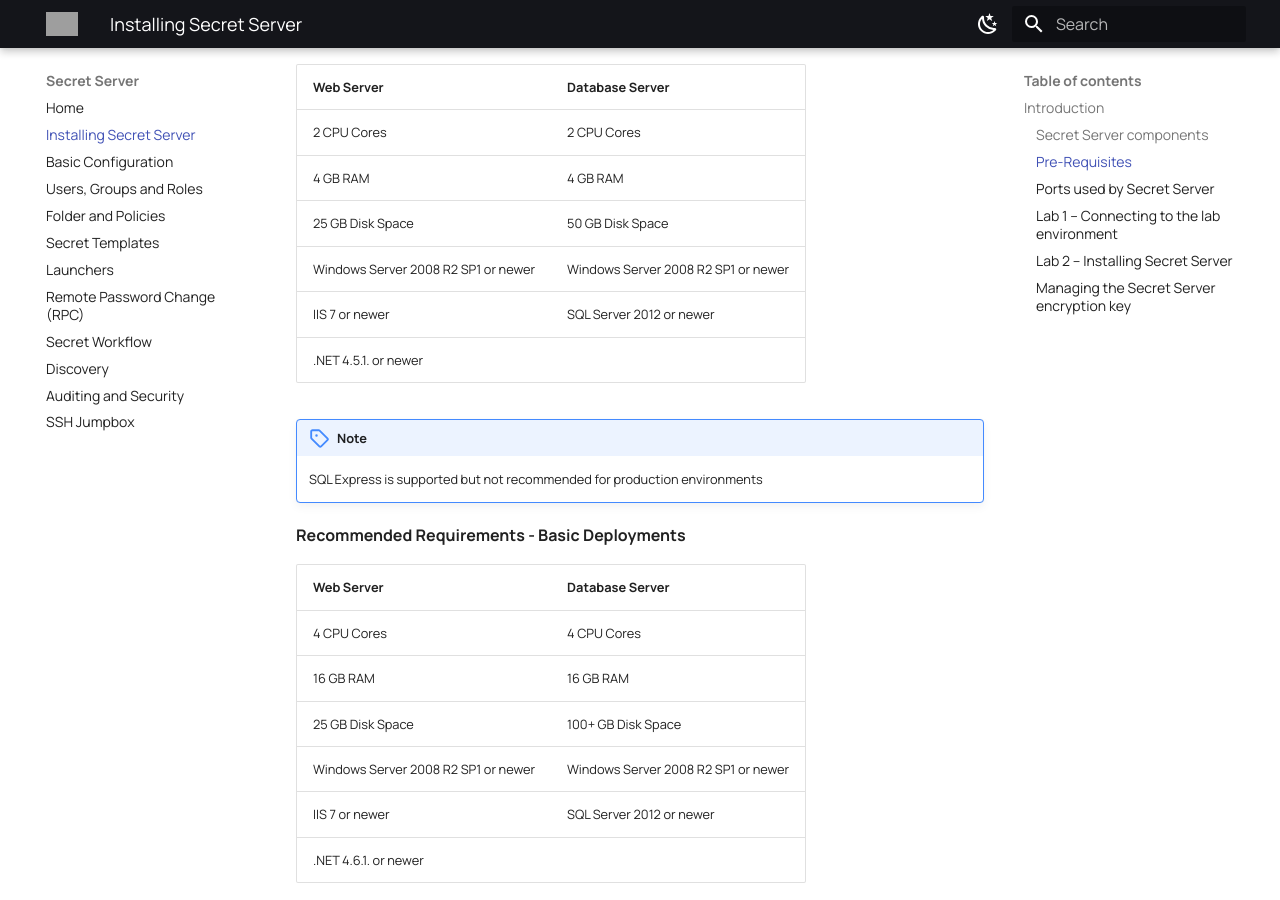
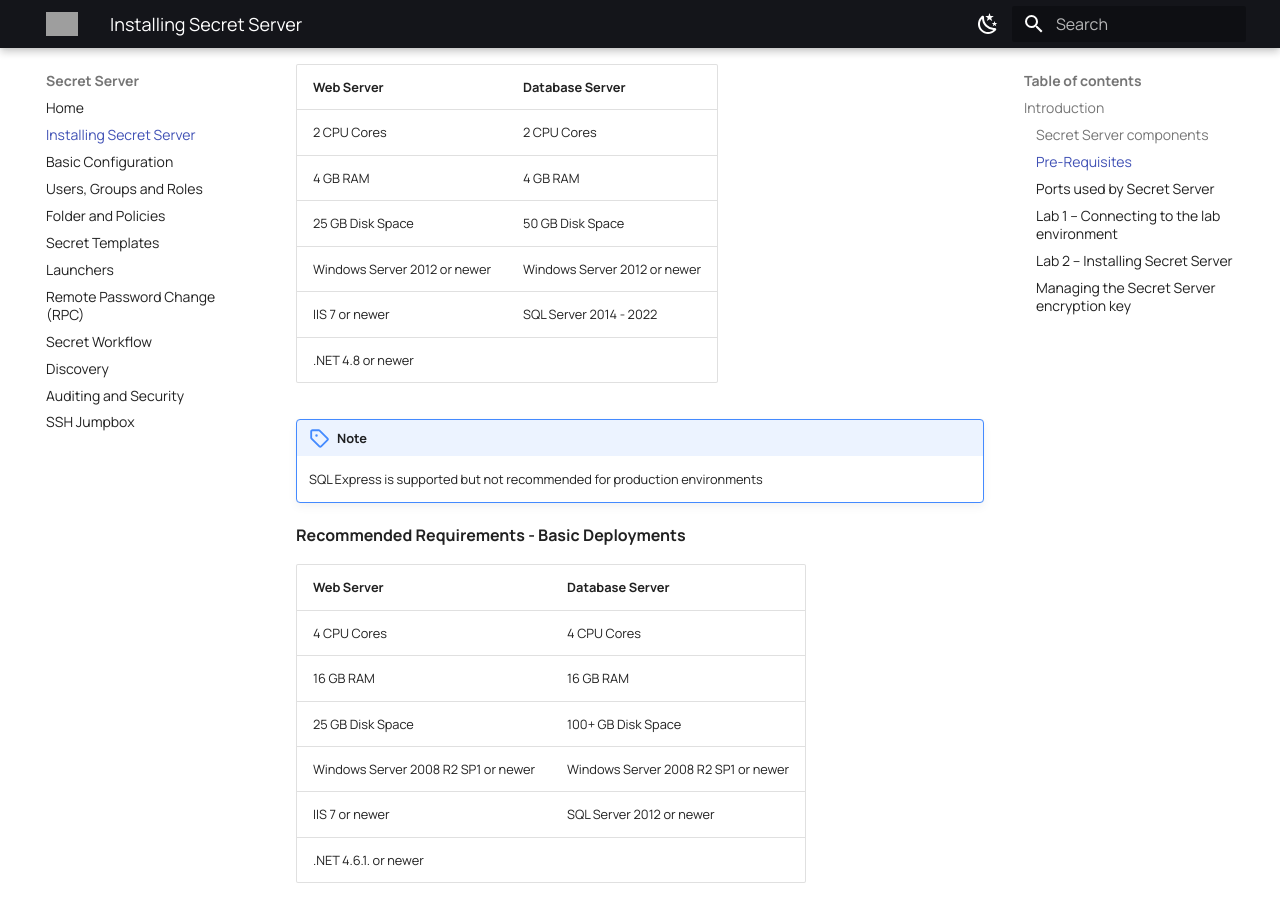
Before and after one commit to wessenstam/secretserver, an MkDocs documentation site: the page built from docs/module1/module1.md, in a window 1280 px wide and 900 px high, scrolled down 625 px. Built offline with MkDocs 1.6.1 and Material for MkDocs 9.7.7, drawn with Linux system fonts in a browser that asks for light colours; grey boxes are pictures that could not be loaded.

Commit message:
updated system requirements

```diff
--- a/docs/module1/module1.md
+++ b/docs/module1/module1.md
@@ -24,9 +24,9 @@
 | 2 CPU Cores | 2 CPU Cores |
 | 4 GB RAM | 4 GB RAM |
 | 25 GB Disk Space | 50 GB Disk Space |
-| Windows Server 2008 R2 SP1 or newer | Windows Server 2008 R2 SP1 or newer |
-| IIS 7 or newer |SQL Server 2012 or newer|
-| .NET 4.5.1. or newer | |
+| Windows Server 2012 or newer | Windows Server 2012 or newer |
+| IIS 7 or newer |SQL Server 2014 - 2022|
+| .NET 4.8 or newer | |
 
 !!!Note
     SQL Express is supported but not recommended for production environments
```
